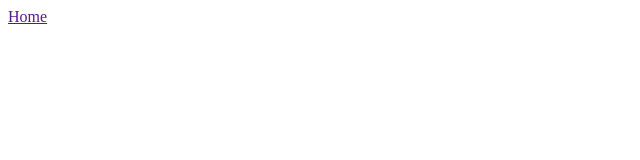
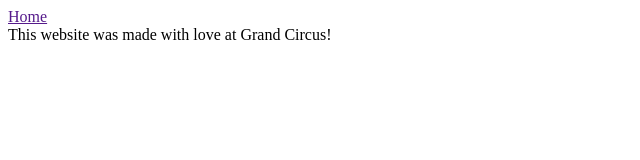
Before and after one commit to jeffrileyjr/forking, a plain HTML site: page index.html in a window 1280 px wide. Shown: the whole page, without its empty margins (0-640 px from the left). Drawn offline with Linux system fonts and the light colour scheme.

Commit message:
added a nice footer to our website

```diff
--- a/index.html
+++ b/index.html
@@ -11,5 +11,9 @@
     <a href="">Home</a>
   </header>
 
+  <footer>
+    This website was made with love at Grand Circus!
+  </footer>
+
 </body>
 </html>
```
